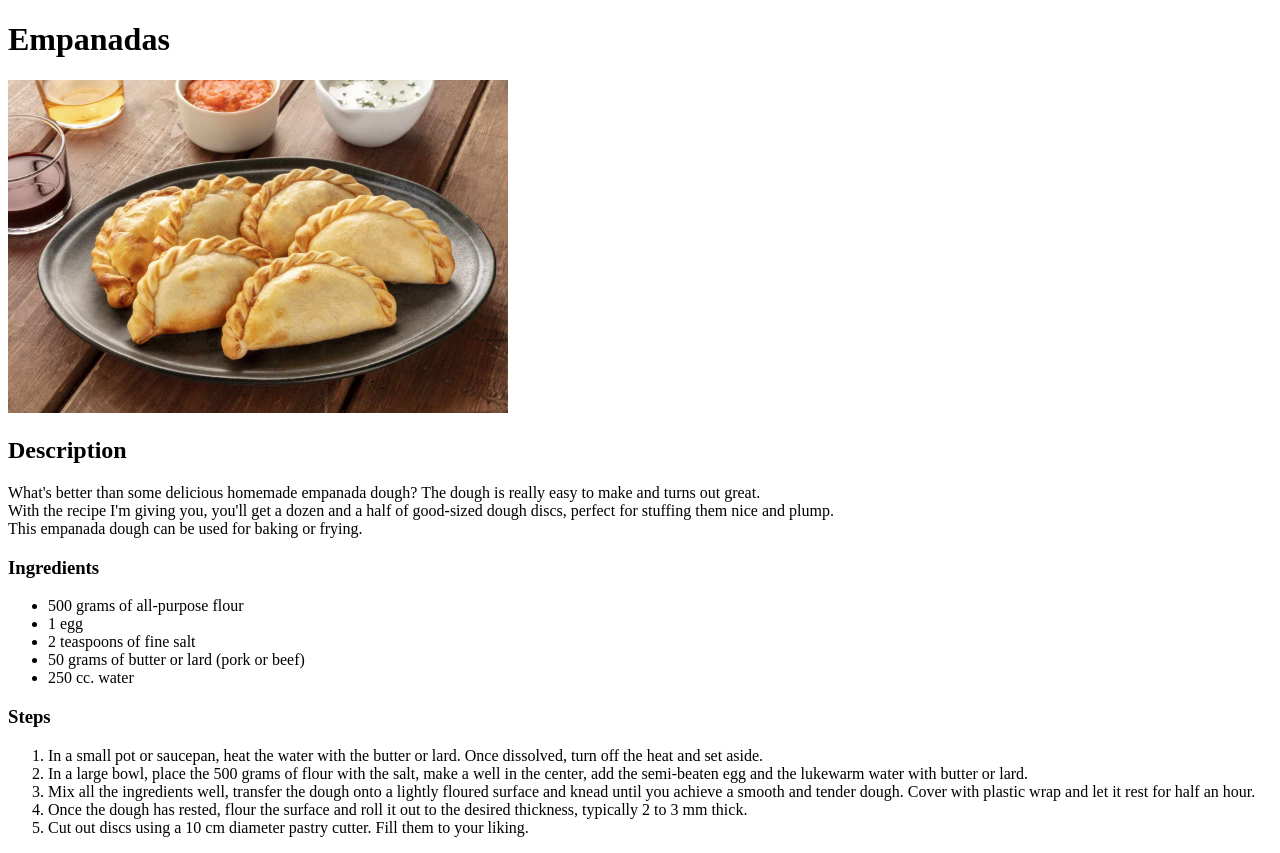
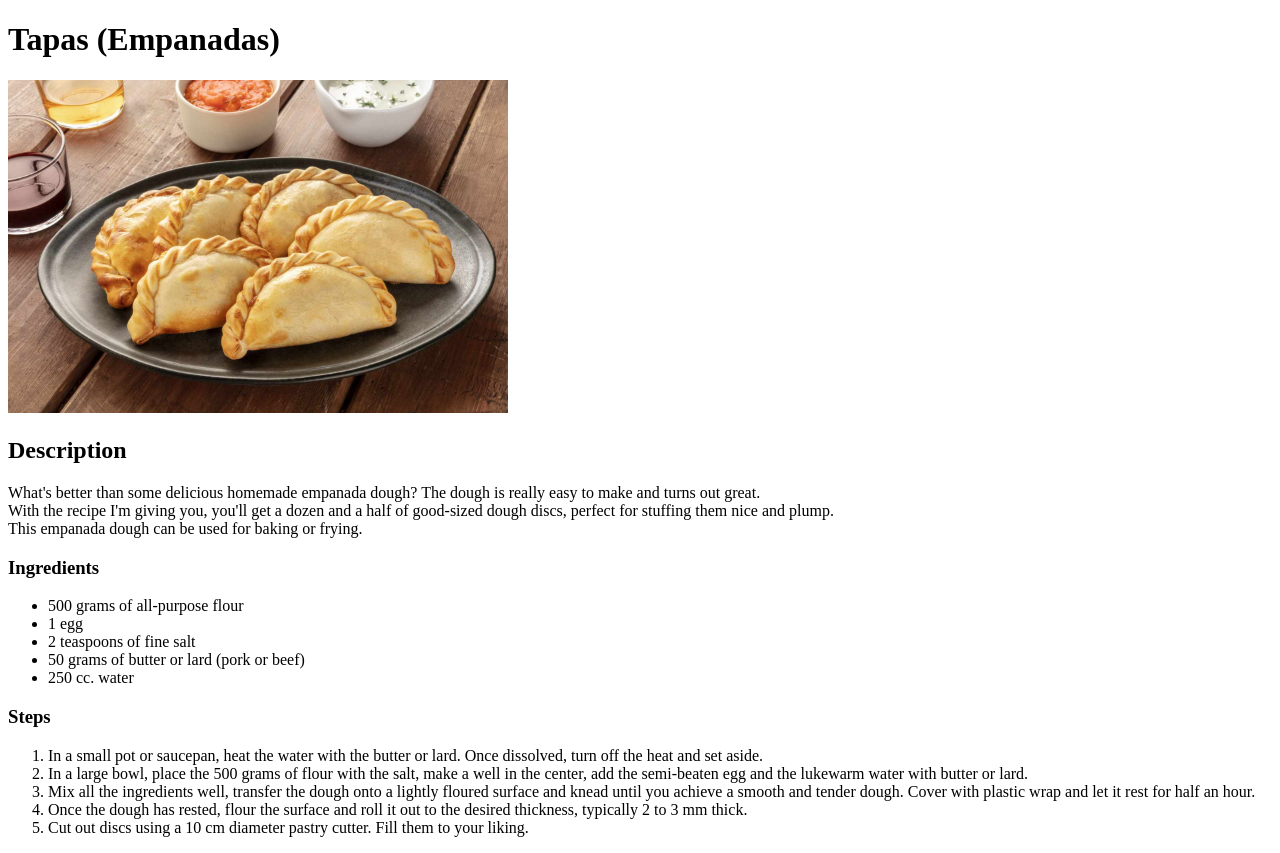
Before and after one commit to NaiFein8/odin-recipes, a plain HTML site: page recipes/empanadas_tapas.html in a window 1280 px wide. Drawn offline with Linux system fonts and the light colour scheme; files whose address does not match are found by name.

Commit message:
Modified an error to empanadas_tapas.html

```diff
--- a/recipes/empanadas_tapas.html
+++ b/recipes/empanadas_tapas.html
@@ -6,7 +6,7 @@
     <title>Tapas (Empanadas)</title>
 </head>
 <body>
-    <h1>Empanadas</h1>
+    <h1>Tapas (Empanadas)</h1>
     <img src="empanadas-tapas1.jpg" alt="picture of empanadas" width="500">
     <h2>Description</h2>
     <p>What's better than some delicious homemade empanada dough? The dough is really easy to make and turns out great. <br>
```
Also changed, not shown: recipes/empanadas-tapas1.jpg (renamed from recipes/empanadas-tapas/empanadas-tapas1.jpg).
